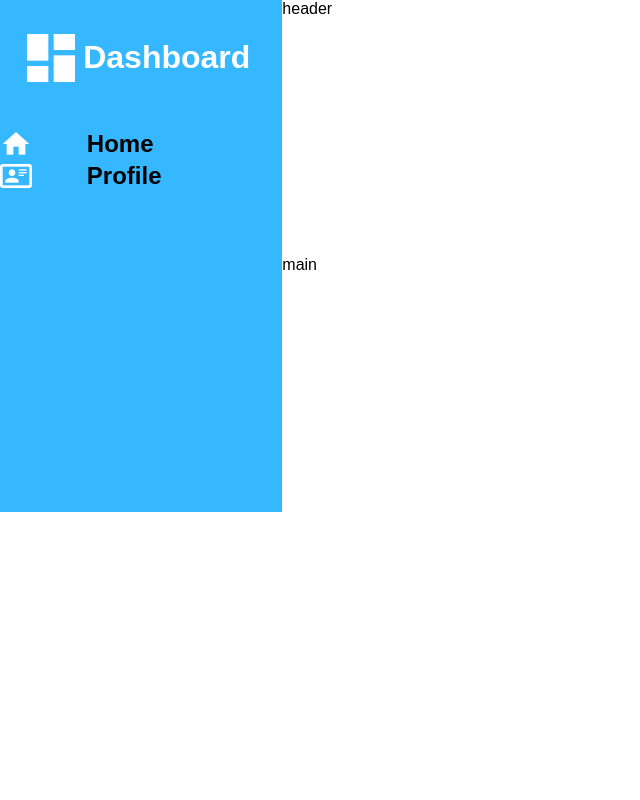
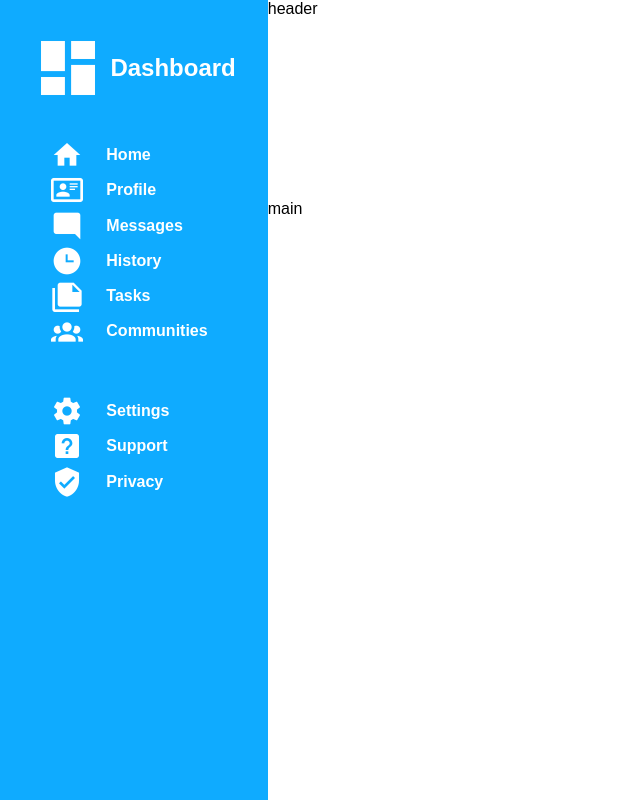
Before and after one commit to yunus-lol/odin-admin-dashboard, a plain HTML site: page index.html in a window 1280 px wide. Shown: the whole page, without its empty margins (0-640 px from the left). Drawn offline with Linux system fonts and the light colour scheme.

Commit message:
create layout for header section

```diff
--- a/index.html
+++ b/index.html
@@ -13,7 +13,7 @@
     <div class="sidebar">
       <div class="dashboard">
         <img src="icons/view-dashboard.png" alt="dashboard icon" class="large-icon">
-        <h1>Dashboard</h1>
+        <h2>Dashboard</h2>
       </div>
       <div class="top-list">
         <div class="tag">
@@ -21,11 +21,40 @@
           <div>Home</div>
         </div>
         <div class="tag">
-          <img src="icons/card-account-details-outline.png" alt="profile" class="icon">
+          <img src="icons/card-account-details-outline.png" alt="profile icon" class="icon">
           <div>Profile</div>
         </div>
+        <div class="tag">
+          <img src="icons/message-reply.png" alt="messages icon" class="icon">
+          <div>Messages</div>
+        </div>
+        <div class="tag">
+          <img src="icons/clock-time-three.png" alt="clock icon" class="icon">
+          <div>History</div>
+        </div>
+        <div class="tag">
+          <img src="icons/note-multiple.png" alt="notepad icon" class="icon">
+          <div>Tasks</div>
+        </div>
+        <div class="tag">
+          <img src="icons/account-group.png" alt="group of people icon" class="icon">
+          <div>Communities</div>
+        </div>
       </div>
-      <div class="bottom-list"></div>
+      <div class="bottom-list">
+        <div class="tag">
+          <img src="icons/cog.png" alt="settings icon" class="icon">
+          <div>Settings</div>
+        </div>
+        <div class="tag">
+          <img src="icons/help-box.png" alt="support icon" class="icon">
+          <div>Support</div>
+        </div>
+        <div class="tag">
+          <img src="icons/shield-check.png" alt="privacy icon" class="icon">
+          <div>Privacy</div>
+        </div>
+      </div>
     </div>
 
     <div class="main">main</div>
--- a/styles.css
+++ b/styles.css
@@ -1,26 +1,24 @@
 * {
+  margin: 0;
   padding: 0;
-  margin: 0;
   box-sizing: border-box;
 }
 
 .container {
   display: grid;
-  grid-template-columns: 1fr 5fr;
+  height: 100vh;
+  grid-template-columns: 1fr 4fr;
+  grid-template-rows: 2fr repeat(6, 1fr);
   font-family: Arial, Helvetica, sans-serif;
 }
 
 .sidebar {
-  display: grid;
-  grid-area: 1 / 1 / 3 / 1;
-  grid-template-rows: 2fr repeat(6, 1fr);
-  background-color: rgb(53, 184, 255);
+  grid-row: 1 / 8;
+  background-color: rgb(15, 171, 255);
 }
 
-.large-icon {
-  height: 4em;
-  width: 4em;
-  filter: invert(100%)
+.main {
+  grid-row: 2 / 8;
 }
 
 .icon {
@@ -29,28 +27,41 @@
   filter: invert(100%);
 }
 
-.dashboard, .icon{
+.large-icon {
+  height: 4.5em;
+  width: 4.5em;
+  filter: invert(100%);
+}
+
+.dashboard {
   display: grid;
   grid-template-columns: 1fr 2fr;
   align-items: center;
   color: white;
+  padding: 2em;
+}
+
+h2 {
+  padding-left: 0.4rem;
 }
 
 .tag {
   display: grid;
+  grid-template-columns: 1fr 2fr;
   align-items: center;
-  grid-template-columns: 1fr 2.25fr;
-}
-
-.dashboard {
-  padding: 1.2em 2em 2em 1.2em;
-}
-
-.tag div {
+  color: white;
+  padding: 0 3em;
   font-weight: bold;
-  font-size: 1.5rem;
+  margin: 0.2rem;
 }
 
 .tag:hover {
-  background-color: rgb(94, 199, 255);
+  background-color: rgb(48, 183, 255);
+  margin: 0.2rem;
+  border-radius: 5px;
+  cursor: pointer;
 }
+
+.bottom-list {
+  margin-top: 3em;
+}
```
Also changed, not shown: icons/cog.png (added), icons/help-box.png (added), icons/shield-check.png (added).
